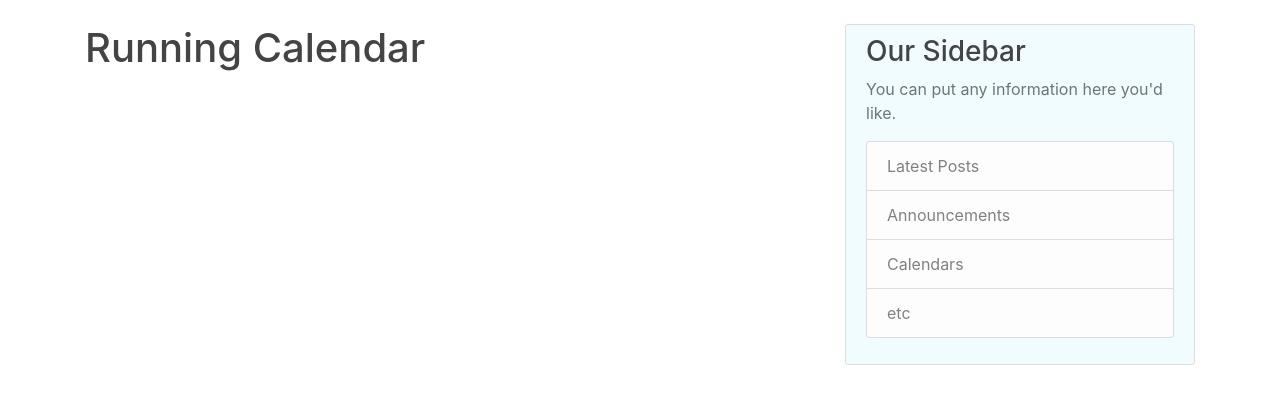
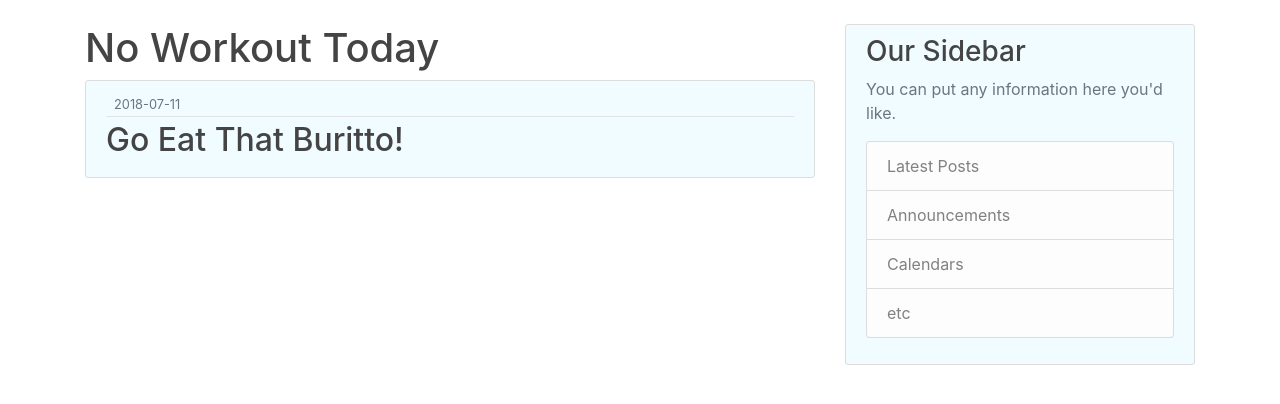
Before and after one commit to Code-Institute-Submissions/flask-training-calendar, a Flask app: page / in a window 1280 px wide. Shown: the part 56-460 px from the top of the page. Run offline with Flask 2, Linux system fonts and the light colour scheme; data that the repository does not hold is empty; some libraries are stand-ins or nearby versions.

Commit message:
Added today's workout to homepage

```diff
--- a/flasktrainingcalendar/routes.py
+++ b/flasktrainingcalendar/routes.py
@@ -7,11 +7,14 @@ from flasktrainingcalendar import app, db, bcrypt
 from flasktrainingcalendar.models import User, Workout
 from flasktrainingcalendar.forms import RegistrationForm, LoginForm, UpdateAccountForm, NewWorkoutForm
 from flask_login import login_user, current_user, logout_user, login_required
+from datetime import date
 
 
 @app.route('/')
 def home():
-    return render_template("home.html")
+    workout = Workout.query.order_by(Workout.target_date).first()
+    current_date = date.today()
+    return render_template("home.html", workout=workout, date=current_date)
 
 @app.route('/workouts')
 def get_workouts():
--- a/flasktrainingcalendar/templates/home.html
+++ b/flasktrainingcalendar/templates/home.html
@@ -1,4 +1,27 @@
 {% extends "layout.html" %}
 {% block content %}
-    <h1>Running Calendar</h1>
+    {% if workout.target_date == date %}
+    <h1>Todays workout:</h1>
+    <article class="media content-section">
+        <div class="media-body">
+            <div class="article-metadata">
+                <a class="mr-2" href="#"></a>
+                <small class="text-muted">{{workout.target_date}}</small>
+            </div>
+            <h2><a class="article-title" href="{{ url_for('workout', workout_id=workout.id) }}">{{workout.workout_type}}</a></h2>
+            <p class="article-content">{{workout.description}}</p>
+        </div>
+    </article>
+    {% else %}
+    <h1>No Workout Today</h1>
+    <article class="media content-section">
+        <div class="media-body">
+            <div class="article-metadata">
+                <a class="mr-2" href="#"></a>
+                <small class="text-muted">{{date}}</small>
+            </div>
+            <h2>Go Eat That Buritto!</h2>
+        </div>
+    </article>
+    {% endif %}
 {% endblock content %}
```
Also changed, not shown: flasktrainingcalendar/static/profile_pics/62110160.jpg (deleted).
